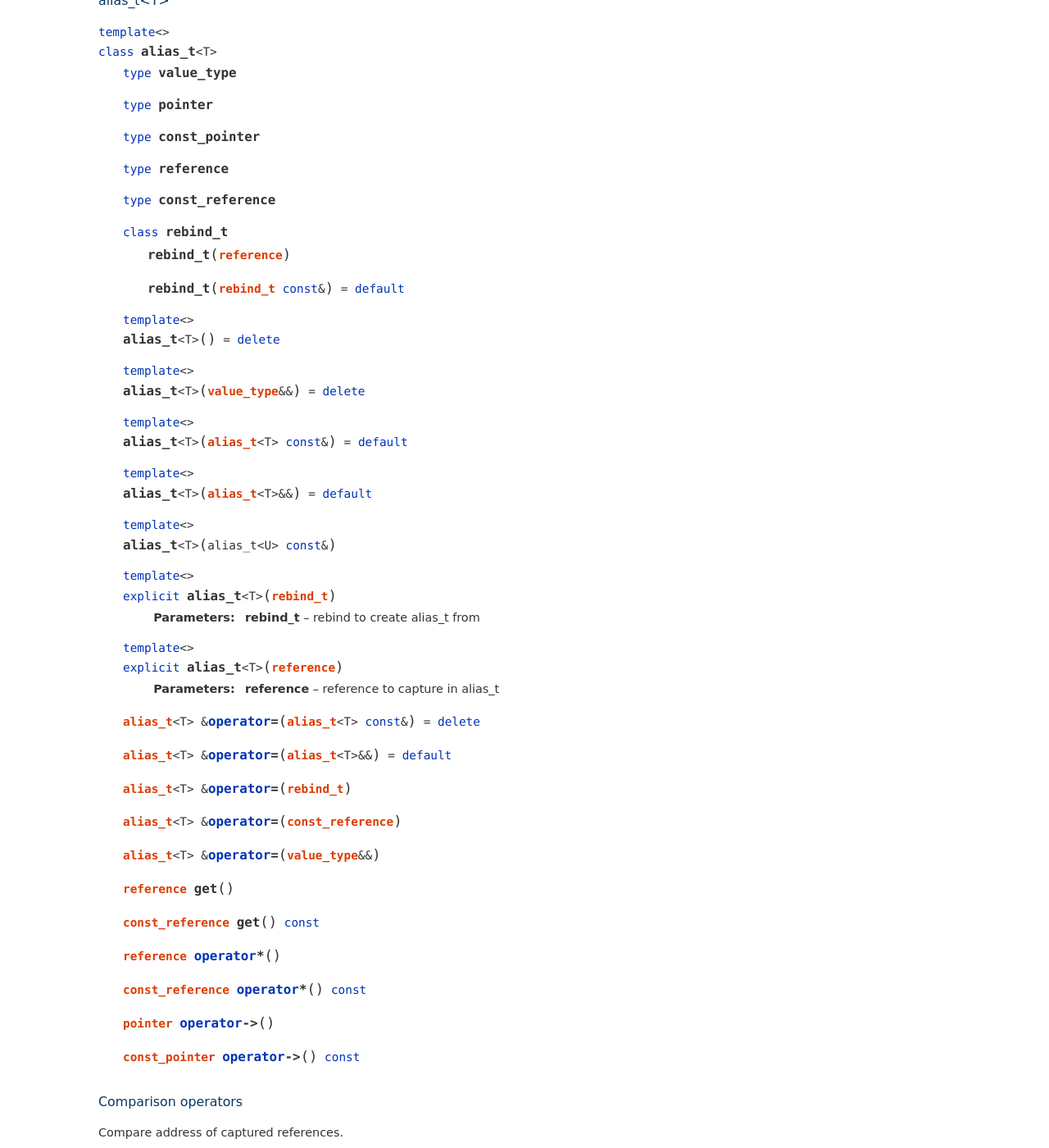
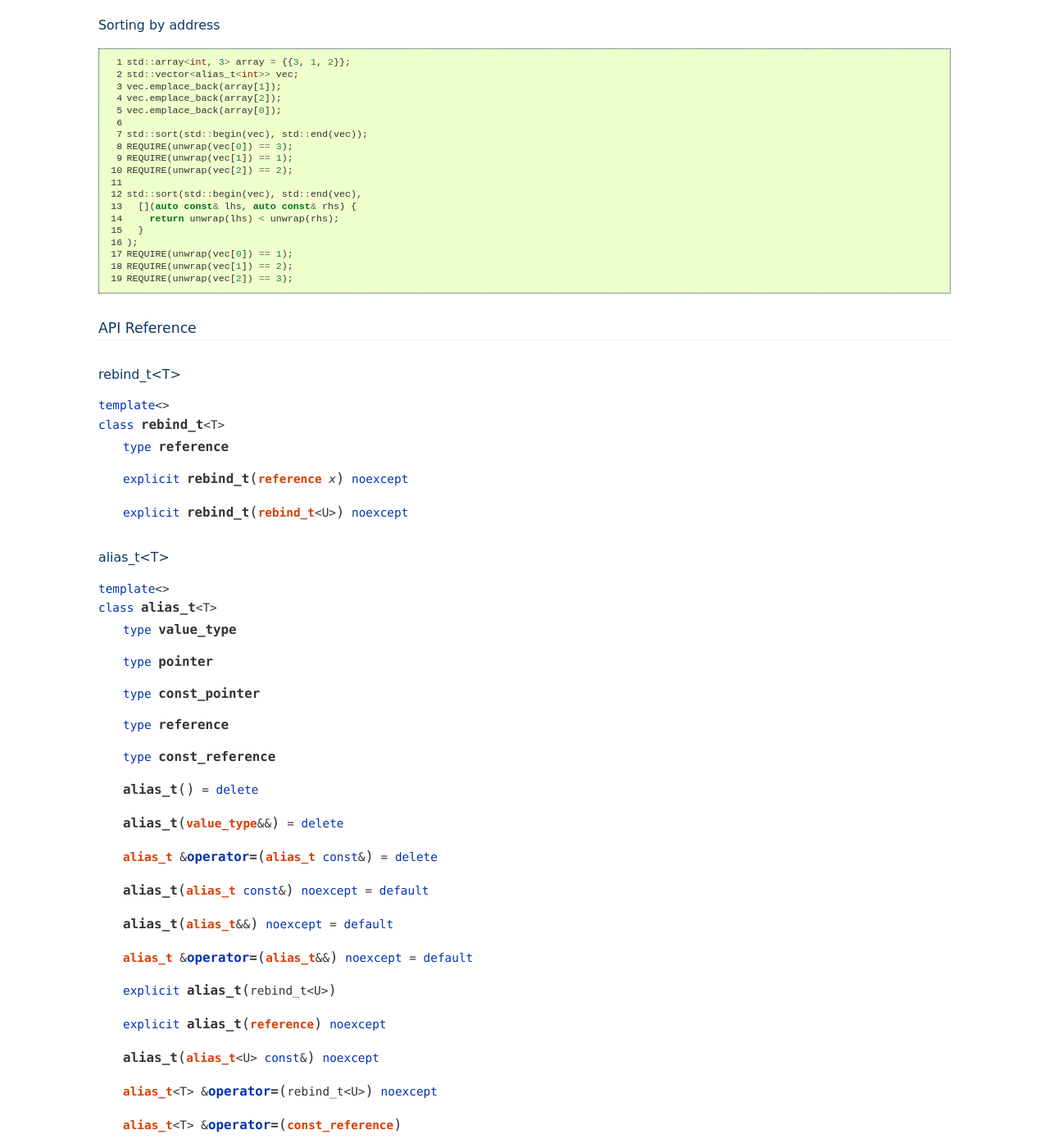
Before and after one commit to attugit/sandbox, a Sphinx documentation site: the page built from doc/source/alias.rst, in a window 1280 px wide and 1400 px high, scrolled down 752 px. Shown: the whole window at 82% size. Built offline with Sphinx 7.4.7, drawn with Linux system fonts in a browser that asks for light colours; some of the changed text lies outside the part shown.

Commit message:
update docs

```diff
--- a/doc/source/alias.rst
+++ b/doc/source/alias.rst
@@ -12,6 +12,39 @@
 Examples
 ========
 
+Rebinding references
+--------------------
+
+.. code-block:: cpp
+    :linenos:
+
+    int x = 0;
+    int y = 1;
+    auto a = alias(x);
+    REQUIRE(unwrap(a) == 0);
+    a = 2;
+    REQUIRE(x == 2);
+    a = rebind(y);
+    a = 3;
+    REQUIRE(x == 2);
+    REQUIRE(y == 3);
+
+Cross-const rebinding
+---------------------
+
+.. code-block:: cpp
+    :linenos:
+
+    const int ci = 1;
+    int i = 2;
+    auto ca = alias(ci);
+    REQUIRE(unwrap(ca) == 1);
+    ca = rebind(i);
+    REQUIRE(unwrap(ca) == 2);
+
+Sorting by address
+------------------
+
 .. code-block:: cpp
     :linenos:
 
@@ -22,22 +55,30 @@
     vec.emplace_back(array[0]);
 
     std::sort(std::begin(vec), std::end(vec));
-    REQUIRE(*(vec[0]) == 3);
-    REQUIRE(*(vec[1]) == 1);
-    REQUIRE(*(vec[2]) == 2);
+    REQUIRE(unwrap(vec[0]) == 3);
+    REQUIRE(unwrap(vec[1]) == 1);
+    REQUIRE(unwrap(vec[2]) == 2);
 
     std::sort(std::begin(vec), std::end(vec),
       [](auto const& lhs, auto const& rhs) {
-        return *lhs < *rhs;
+        return unwrap(lhs) < unwrap(rhs);
       }
     );
-
-    REQUIRE(*(vec[0]) == 1);
-    REQUIRE(*(vec[1]) == 2);
-    REQUIRE(*(vec[2]) == 3);
+    REQUIRE(unwrap(vec[0]) == 1);
+    REQUIRE(unwrap(vec[1]) == 2);
+    REQUIRE(unwrap(vec[2]) == 3);
 
 API Reference
 =============
+
+rebind_t<T>
+-----------
+
+.. cpp:class:: rebind_t<T>
+
+    .. cpp:type:: reference
+    .. cpp:function:: explicit rebind_t(reference x) noexcept
+    .. cpp:function:: explicit rebind_t(rebind_t<U>) noexcept
 
 alias_t<T>
 ----------
@@ -49,35 +90,28 @@
     .. cpp:type:: const_pointer
     .. cpp:type:: reference
     .. cpp:type:: const_reference
-    .. cpp:class:: rebind_t
 
-        .. cpp:function:: rebind_t(reference)
-        .. cpp:function:: rebind_t(rebind_t const&) = default
+    .. cpp:function:: alias_t() = delete
+    .. cpp:function:: alias_t(value_type&&) = delete
+    .. cpp:function:: alias_t& operator=(alias_t const&) = delete
 
-    .. cpp:function:: alias_t<T>() = delete
-    .. cpp:function:: alias_t<T>(value_type &&) = delete
-    .. cpp:function:: alias_t<T>(alias_t<T> const&) = default
-    .. cpp:function:: alias_t<T>(alias_t<T> &&) = default
-    .. cpp:function:: alias_t<T>(alias_t<U> const&)
-    .. cpp:function:: explicit alias_t<T>(rebind_t)
+    .. cpp:function:: alias_t(alias_t const&) noexcept = default
+    .. cpp:function:: alias_t(alias_t&&) noexcept = default
+    .. cpp:function:: alias_t& operator=(alias_t&&) noexcept = default
 
-        :param rebind_t: rebind to create alias_t from
+    .. cpp:function:: explicit alias_t(rebind_t<U>)
+    .. cpp:function:: explicit alias_t(reference) noexcept
+    .. cpp:function:: alias_t(alias_t<U> const&) noexcept
 
-    .. cpp:function:: explicit alias_t<T>(reference)
-
-        :param reference: reference to capture in alias_t
-
-    .. cpp:function:: alias_t<T>& operator=(alias_t<T> const&) = delete
-    .. cpp:function:: alias_t<T>& operator=(alias_t<T>&&) = default
-    .. cpp:function:: alias_t<T>& operator=(rebind_t)
+    .. cpp:function:: alias_t<T>& operator=(rebind_t<U>) noexcept
     .. cpp:function:: alias_t<T>& operator=(const_reference)
     .. cpp:function:: alias_t<T>& operator=(value_type&&)
-    .. cpp:function:: reference get()
-    .. cpp:function:: const_reference get() const
-    .. cpp:function:: reference operator*()
-    .. cpp:function:: const_reference operator*() const
-    .. cpp:function:: pointer operator->()
-    .. cpp:function:: const_pointer operator->() const
+
+    .. cpp:function:: reference operator*() noexcept
+    .. cpp:function:: const_reference operator*() const noexcept
+
+    .. cpp:function:: pointer operator->() noexcept
+    .. cpp:function:: const_pointer operator->() const noexcept
 
 Comparison operators
 --------------------
@@ -94,9 +128,8 @@
 Free function objects
 ---------------------
 
-.. cpp:type:: rebind_t<T>
-
 .. cpp:function:: alias_t<T> alias(T&) noexcept
 .. cpp:function:: rebind_t<T> rebind(T&) noexcept
 .. cpp:function:: rebind_t<T> rebind(alias_t<T>) noexcept
-.. cpp:function:: typename alias_t<T>::reference unwrap(alias_t<T>) noexcept
+.. cpp:function:: T& unwrap(rebind_t<T>) noexcept
+.. cpp:function:: T& unwrap(alias_t<T>) noexcept
```
Also changed, not shown: 1 other file.
